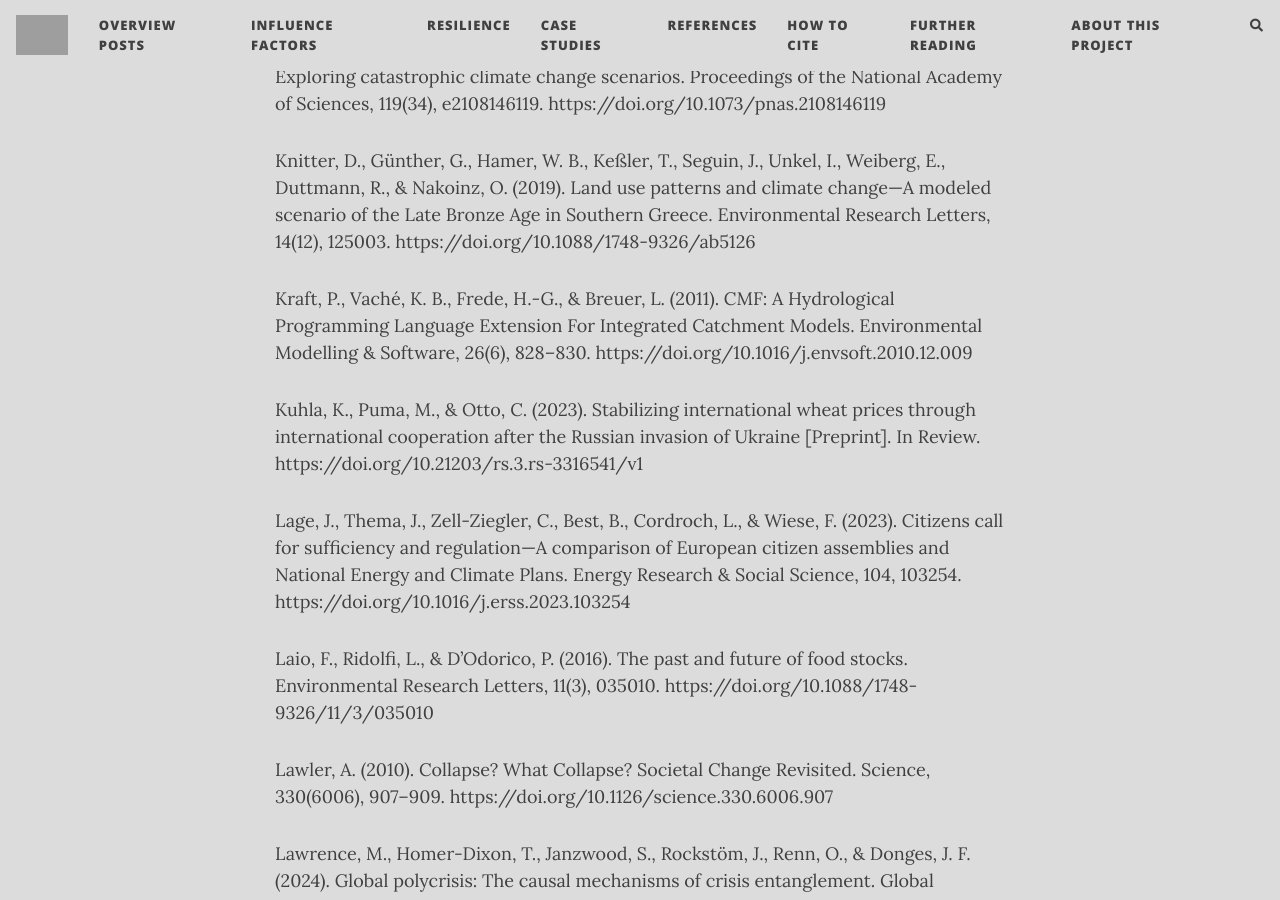
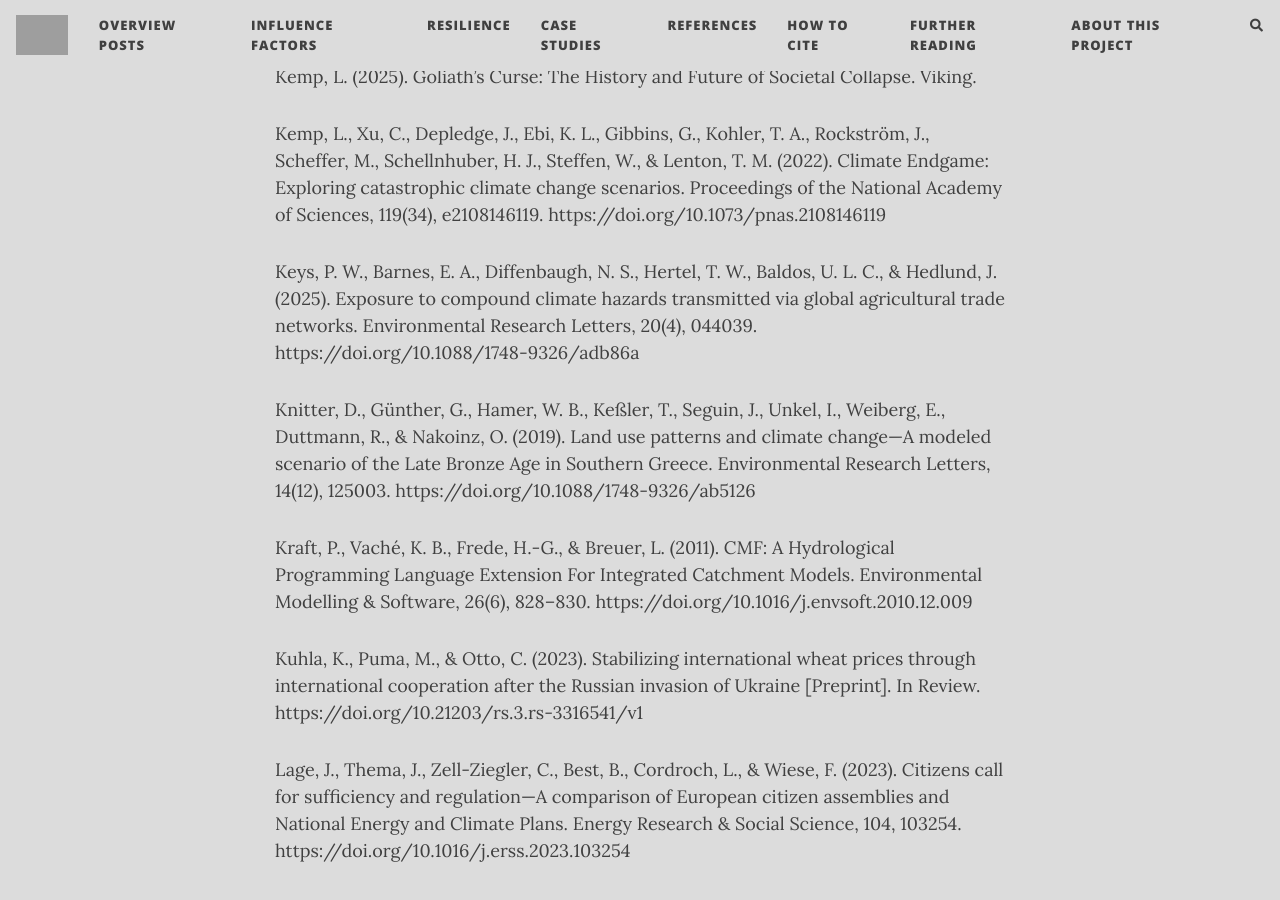
Before and after one commit to florianjehn/Societal_Collapse, a Jekyll site: the page built from references.md, in a window 1280 px wide and 900 px high, scrolled down 10914 px. Built offline with Jekyll 4.4.1, drawn with Linux system fonts in a browser that asks for light colours; nearby versions of some CDN libraries; comment, search, counter and statistics services are not loaded; some of the changed text lies outside the part shown; grey boxes are pictures that could not be loaded.

Commit message:
Update references.md

```diff
--- a/references.md
+++ b/references.md
@@ -161,6 +161,8 @@ Jagtap, S., Trollman, H., Trollman, F., Garcia-Garcia, G., Parra-López, C., Duo
 
 Jasinski, J. M., & Velli, M. (2025). The Sun Reversed Its Decades-long Weakening Trend in 2008. The Astrophysical Journal Letters, 990(2), L55. https://doi.org/10.3847/2041-8213/adf3a6
 
+Jain, S. (2024). Mapping Global Cereal Flow at Subnational Scales Unveils Key Insights for Food Systems Resilience. Research Square. https://doi.org/10.21203/rs.3.rs-5204730/v1
+
 Jehn, F. U., Gajewski, Ł. G., Hedlund, J., Arnscheidt, C. W., Xia, L., Wunderling, N., & Denkenberger, D. (2024). Food trade disruption after global catastrophes. EarthArXiv. https://eartharxiv.org/repository/view/7339/
 
 Jehn, Florian Ulrich. 2023. “Anthropocene Under Dark Skies: The Compounding Effects of Nuclear Winter and Overstepped Planetary Boundaries.” Pp. 119–32 in Intersections, Reinforcements, Cascades: Proceedings of the 2023 Stanford Existential Risks Conference. The Stanford Existential Risks Initiative.
@@ -190,6 +192,8 @@ Kemp, L. (2023). Diminishing Returns on Extraction: How Inequality and Extractiv
 Kemp, L. (2025). Goliath’s Curse: The History and Future of Societal Collapse. Viking.
 
 Kemp, L., Xu, C., Depledge, J., Ebi, K. L., Gibbins, G., Kohler, T. A., Rockström, J., Scheffer, M., Schellnhuber, H. J., Steffen, W., & Lenton, T. M. (2022). Climate Endgame: Exploring catastrophic climate change scenarios. Proceedings of the National Academy of Sciences, 119(34), e2108146119. https://doi.org/10.1073/pnas.2108146119
+
+Keys, P. W., Barnes, E. A., Diffenbaugh, N. S., Hertel, T. W., Baldos, U. L. C., & Hedlund, J. (2025). Exposure to compound climate hazards transmitted via global agricultural trade networks. Environmental Research Letters, 20(4), 044039. https://doi.org/10.1088/1748-9326/adb86a
 
 Knitter, D., Günther, G., Hamer, W. B., Keßler, T., Seguin, J., Unkel, I., Weiberg, E., Duttmann, R., & Nakoinz, O. (2019). Land use patterns and climate change—A modeled scenario of the Late Bronze Age in Southern Greece. Environmental Research Letters, 14(12), 125003. https://doi.org/10.1088/1748-9326/ab5126
 
```
